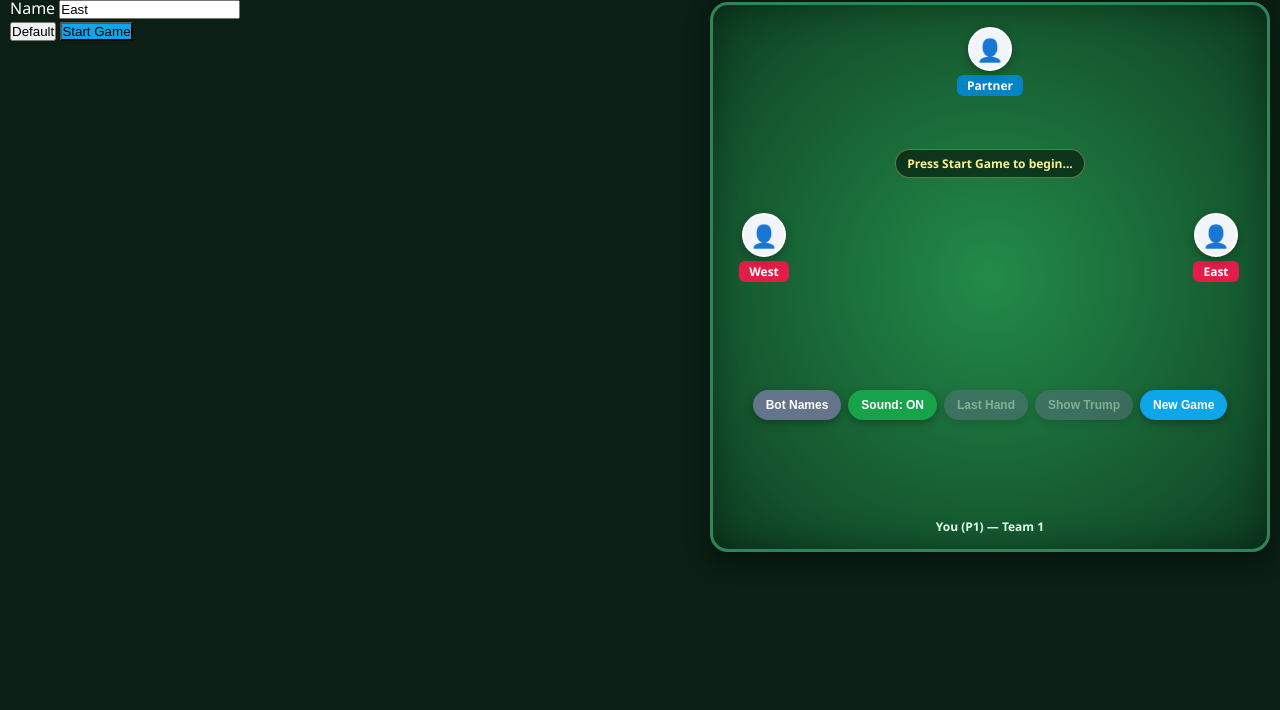
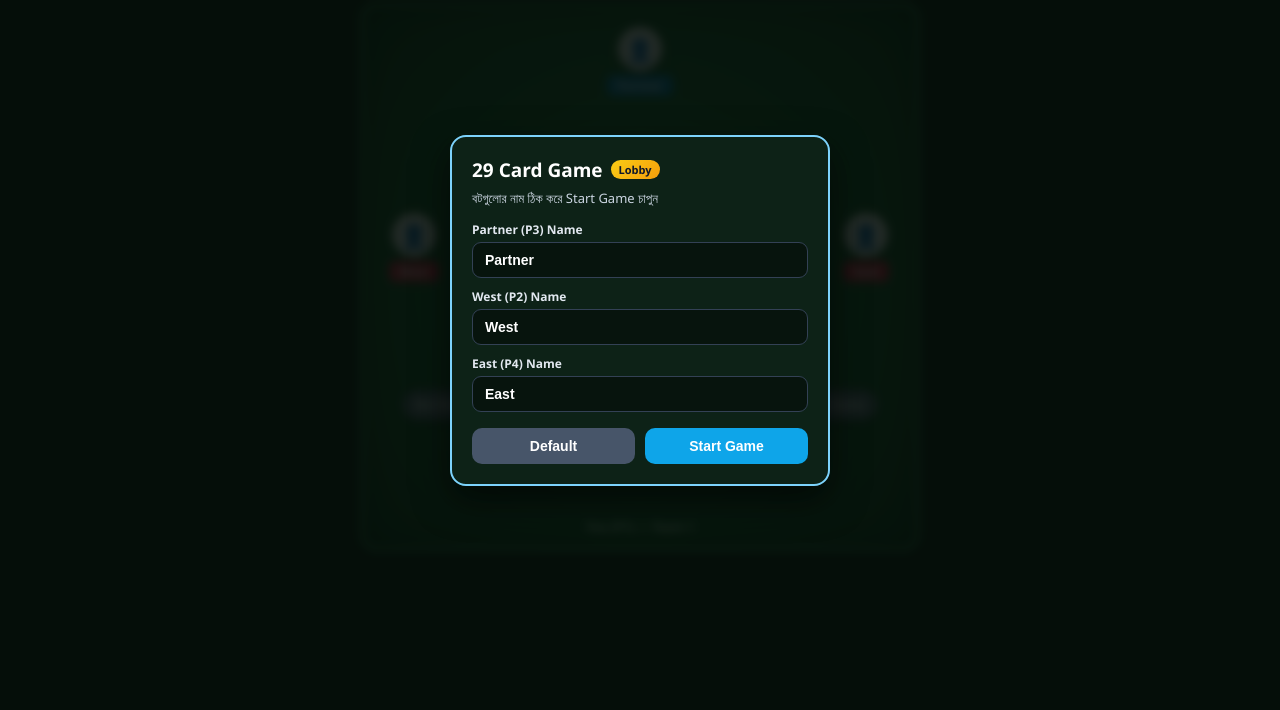
Before and after one commit to morsalinkhann55-collab/29-card-game, a plain HTML site: page public/index.html in a window 1280 px wide. Shown: the part 90-800 px from the top of the page. Drawn offline with Linux system fonts and the light colour scheme.

Commit message:
Enhance lobby styles and layout
Added styles for lobby customization and bot name input.

```diff
--- a/public/style.css
+++ b/public/style.css
@@ -1,3 +1,4 @@
+/* ===== 29 Card Game: Complete Stylesheet ===== */
 * {
   box-sizing: border-box;
   margin: 0;
@@ -18,6 +19,122 @@ body {
   display: flex;
   justify-content: center;
   padding: 10px;
+}
+
+/* Start & Bot Name Customization Lobby */
+.lobby-overlay {
+  position: fixed;
+  inset: 0;
+  z-index: 9999;
+  display: flex;
+  align-items: center;
+  justify-content: center;
+  padding: 16px;
+  background: rgba(5, 13, 9, 0.88);
+  backdrop-filter: blur(5px);
+}
+
+.lobby-overlay.hidden {
+  display: none !important;
+}
+
+.lobby-card {
+  width: 100%;
+  max-width: 380px;
+  background: #0d2217;
+  border: 2px solid #7dd3fc;
+  border-radius: 16px;
+  padding: 20px;
+  color: #ffffff;
+  box-shadow: 0 14px 36px rgba(0, 0, 0, 0.6);
+  animation: cardPopIn 0.22s ease-out;
+}
+
+.lobby-card h2 {
+  font-size: 19px;
+  margin-bottom: 6px;
+  display: flex;
+  align-items: center;
+  gap: 8px;
+}
+
+.arena-badge {
+  background: linear-gradient(135deg, #facc15, #f59e0b);
+  color: #0f172a;
+  font-size: 11px;
+  font-weight: 900;
+  padding: 2px 8px;
+  border-radius: 999px;
+}
+
+.lobby-subtitle {
+  font-size: 13px;
+  color: #cbd5e1;
+  margin-bottom: 14px;
+}
+
+.bot-name-grid {
+  display: flex;
+  flex-direction: column;
+  gap: 10px;
+  margin-bottom: 16px;
+}
+
+.bot-field {
+  display: flex;
+  flex-direction: column;
+  gap: 4px;
+  font-size: 12px;
+  font-weight: 700;
+  color: #e2e8f0;
+}
+
+.bot-field input {
+  padding: 9px 12px;
+  border-radius: 9px;
+  border: 1.5px solid #334155;
+  background: #07140d;
+  color: #ffffff;
+  font-size: 14px;
+  font-weight: 600;
+}
+
+.bot-field input:focus {
+  outline: none;
+  border-color: #38bdf8;
+}
+
+.lobby-actions {
+  display: flex;
+  gap: 10px;
+}
+
+.primary-btn,
+.secondary-btn {
+  flex: 1;
+  padding: 10px 12px;
+  border: none;
+  border-radius: 10px;
+  font-weight: 800;
+  font-size: 14px;
+  cursor: pointer;
+  touch-action: manipulation;
+  transition: transform 0.12s ease, filter 0.15s ease;
+}
+
+.primary-btn:active,
+.secondary-btn:active {
+  transform: scale(0.96);
+}
+
+.primary-btn {
+  background: #0ea5e9;
+  color: #ffffff;
+}
+
+.secondary-btn {
+  background: #475569;
+  color: #ffffff;
 }
 
 .game-shell {
@@ -391,10 +508,6 @@ body {
 
 .pill-btn.sound-off {
   background: #475569;
-}
-
-.primary-btn {
-  background: #0ea5e9;
 }
 
 .full-btn {
```
